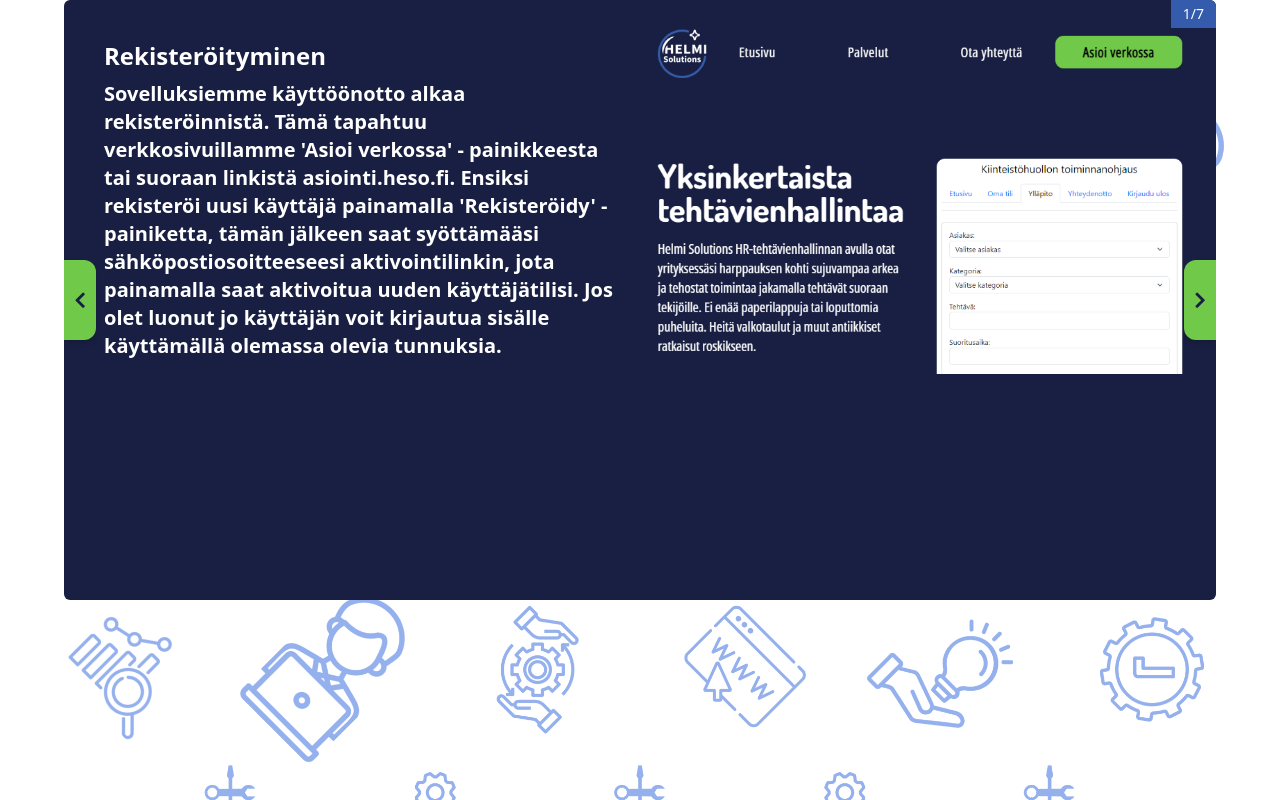
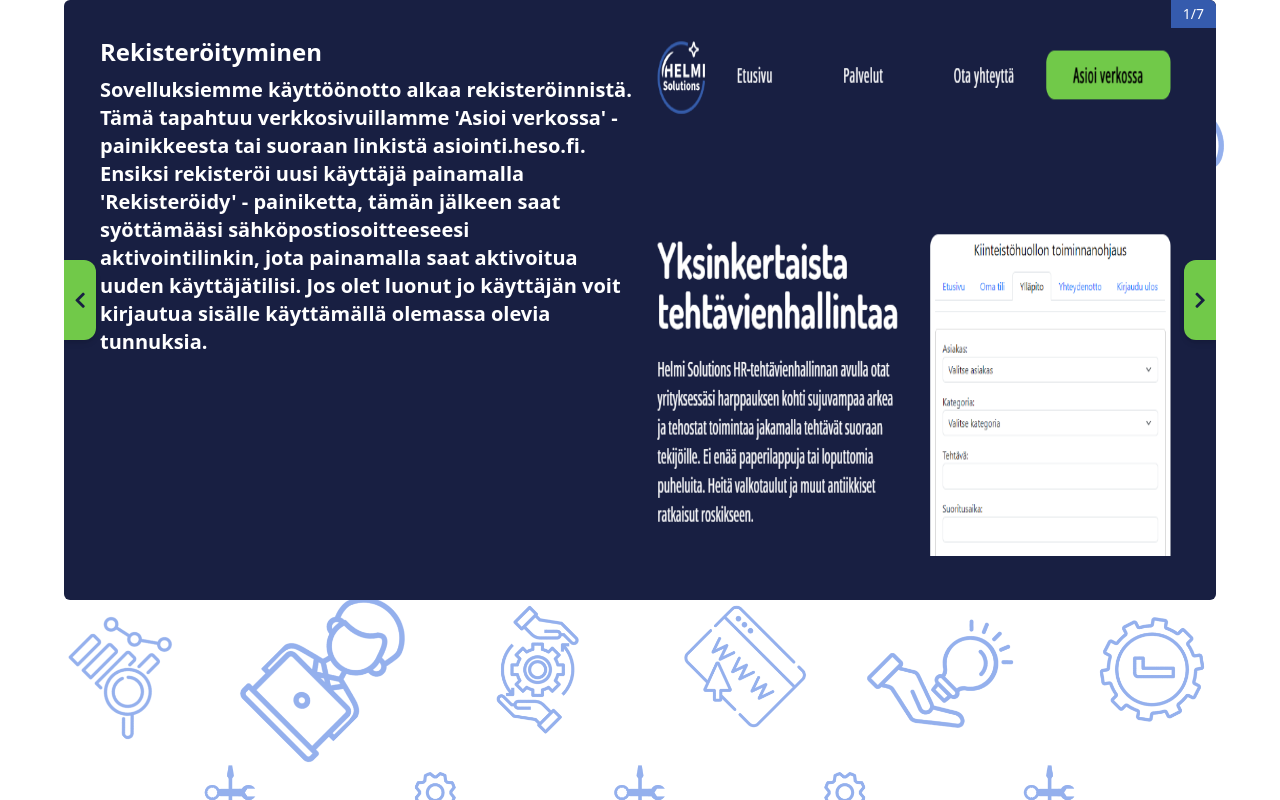
Before and after one commit to Tonni94/kayttohje, a plain HTML site: page index.html in a window 1280 px wide. Drawn offline with nearby package versions, Linux system fonts and the light colour scheme.

Commit message:
Update index.html

```diff
--- a/index.html
+++ b/index.html
@@ -12,8 +12,8 @@
 </head>
 <body class="bg-cover bg-center" style="background-image: url('img/Texturelightblue-45deg.png');">
     <main class="w-full h-full max-h-[1500px] max-w-[1600px] flex items-center justify-center mx-auto">
-        <div x-data="imageSlider" class="relative mx-auto w-full max-w-6xl overflow-hidden rounded-md bg-[#181F42] p-6 h-[800px] max-h-[1000px] md:h-[600px]">
-            <div class="absolute right-0 top-0 z-10 rounded-tr-md bg-[#355BAD] px-3 py-1 text-center text-sm text-white">
+        <div x-data="imageSlider" class="relative mx-auto w-full max-w-6xl overflow-hidden lg:rounded-md bg-[#181F42] p-9 h-[800px] max-h-[1000px] md:h-[600px]">
+            <div class="absolute right-0 top-0 z-10 lg:rounded-tr-md bg-[#355BAD] px-3 py-1 text-center text-sm text-white">
                 <span x-text="currentIndex"></span>/<span x-text="slides.length"></span>
             </div>
 
@@ -25,19 +25,27 @@
                 <i class="fas fa-chevron-right text-lg font-bold text-[#181F42]"></i>
             </button>
 
-            <div class="relative h-auto md:h-128 w-full">
+            <div class="relative h-full w-full">
                 <template x-for="(slide, index) in slides" :key="index">
-                    <div x-show="currentIndex == index + 1" x-transition:enter="transition-opacity duration-300" x-transition:enter-start="opacity-0" x-transition:enter-end="opacity-100" x-transition:leave="transition-opacity duration-300" x-transition:leave-start="opacity-100" x-transition:leave-end="opacity-0" class="absolute inset-0 grid grid-cols-1 md:grid-cols-2 gap-4 w-full h-full">
-                        <div class="flex flex-col items-start p-4">
+                    <div x-show="currentIndex == index + 1"
+                         x-transition:enter="transition-opacity duration-300"
+                         x-transition:enter-start="opacity-0"
+                         x-transition:enter-end="opacity-100"
+                         x-transition:leave="transition-opacity duration-300"
+                         x-transition:leave-start="opacity-100"
+                         x-transition:leave-end="opacity-0"
+                         class="absolute inset-0 grid grid-cols-1 md:grid-cols-2 gap-4 w-full h-full">
+                        <div class="flex flex-col items-start h-[520px]">
                             <h1 class="text-white text-2xl font-bold mb-2" x-text="slide.title"></h1>
                             <p class="text-white text-xl font-semibold" x-text="slide.text"></p>
                         </div>
-                        <div class="flex items-center justify-center">
-                            <img :src="slide.image" alt="slide image" class="rounded-sm w-full h-full object-scale-down" />
+                        <div class="flex items-start justify-center h-[520px]">
+                            <img :src="slide.image" alt="slide image" class="rounded-sm w-full h-full object-center" />
                         </div>
                     </div>
                 </template>
             </div>
+
         </div>
     </main>
 
```
